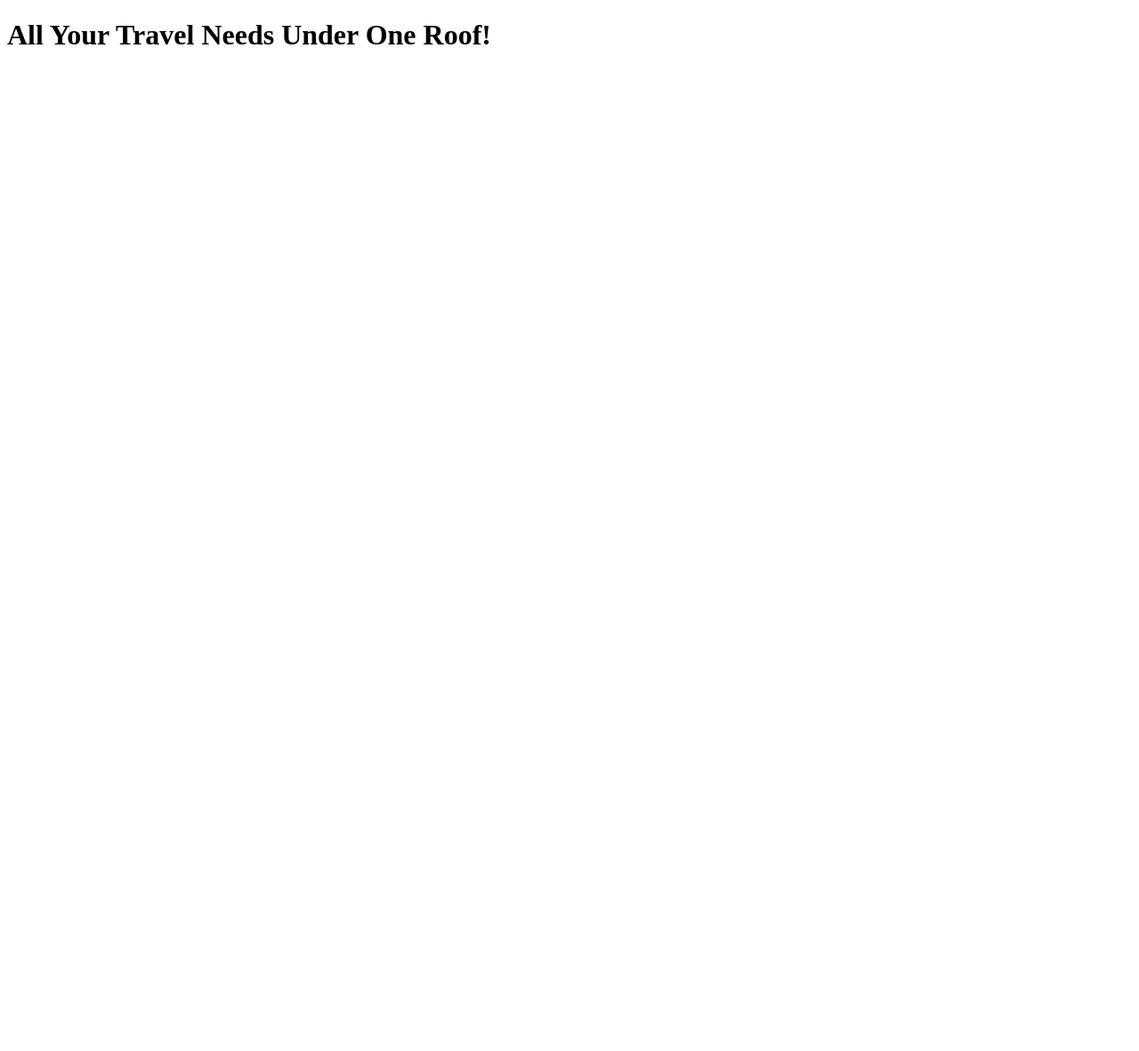
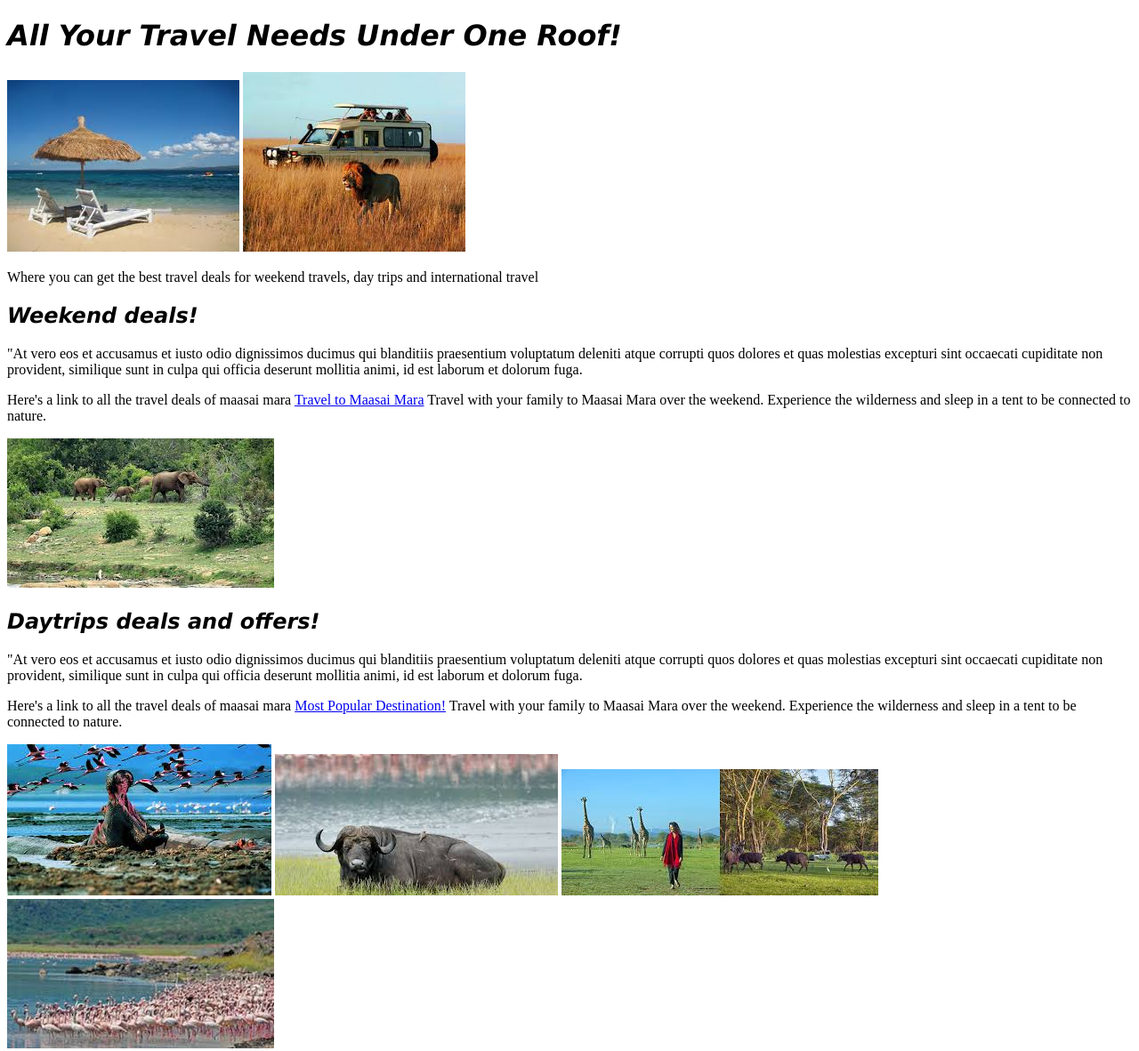
Before and after one commit to EstherMuigai/happy-trails-travel, a plain HTML site: page index.html in a window 1280 px wide. Shown: the whole page at 89% size. Before the commit the page ends 800 px from the top, so only its background shows below. Drawn offline with Linux system fonts and the light colour scheme.

Commit message:
add changes

```diff
--- a/index.html
+++ b/index.html
@@ -5,6 +5,29 @@
 </head>
 
 <body>
-    <h1>All Your Travel Needs Under One Roof!</h1>
+    <h1 class="intro">All Your Travel Needs Under One Roof!</h1>
+    <img src="images/tropical.jpg" alt="Nice photo  of tropical weather">
+    <img src="images/safari.jpg" alt="Safari car">
+    <p class="trips">Where you can get the best travel deals for weekend travels, day trips and international travel</p>
+
+    <h2 class="intro">Weekend deals!</h2>
+    <p class="trips">"At vero eos et accusamus et iusto odio dignissimos ducimus qui blanditiis praesentium voluptatum deleniti atque corrupti quos dolores et quas molestias excepturi sint occaecati cupiditate non provident, similique sunt in culpa qui officia deserunt mollitia animi, id est laborum et dolorum fuga. </p>
+    <p>Here's a link to all the travel deals of maasai mara
+        <a href="maasaimaradeals.html">Travel to Maasai Mara</a>
+        Travel with your family to Maasai Mara over the weekend. Experience the wilderness and sleep in a tent to be connected to nature.
+    </p>
+    <img src="images/safari2.jpg" alt="Driving among animals">
+
+    <h2  class="intro popular">Daytrips deals and offers!</h2>
+    <p class="trips popular">"At vero eos et accusamus et iusto odio dignissimos ducimus qui blanditiis praesentium voluptatum deleniti atque corrupti quos dolores et quas molestias excepturi sint occaecati cupiditate non provident, similique sunt in culpa qui officia deserunt mollitia animi, id est laborum et dolorum fuga. </p>
+    <p>Here's a link to all the travel deals of maasai mara
+        <a href="nakurudeals.html">Most Popular Destination!</a>
+        Travel with your family to Maasai Mara over the weekend. Experience the wilderness and sleep in a tent to be connected to nature.
+    </p>
+     <img src="images/nakuru.jpg" alt="Driving among animals">
+     <img src="images/nakuru2.jpg" alt="Driving among animals">
+     <img src="images/naivasha2.jpg" alt="Driving among animals">
+     <img src="images/naivasha.jpg" alt="Driving among animals">
+
 
 </body>
```
